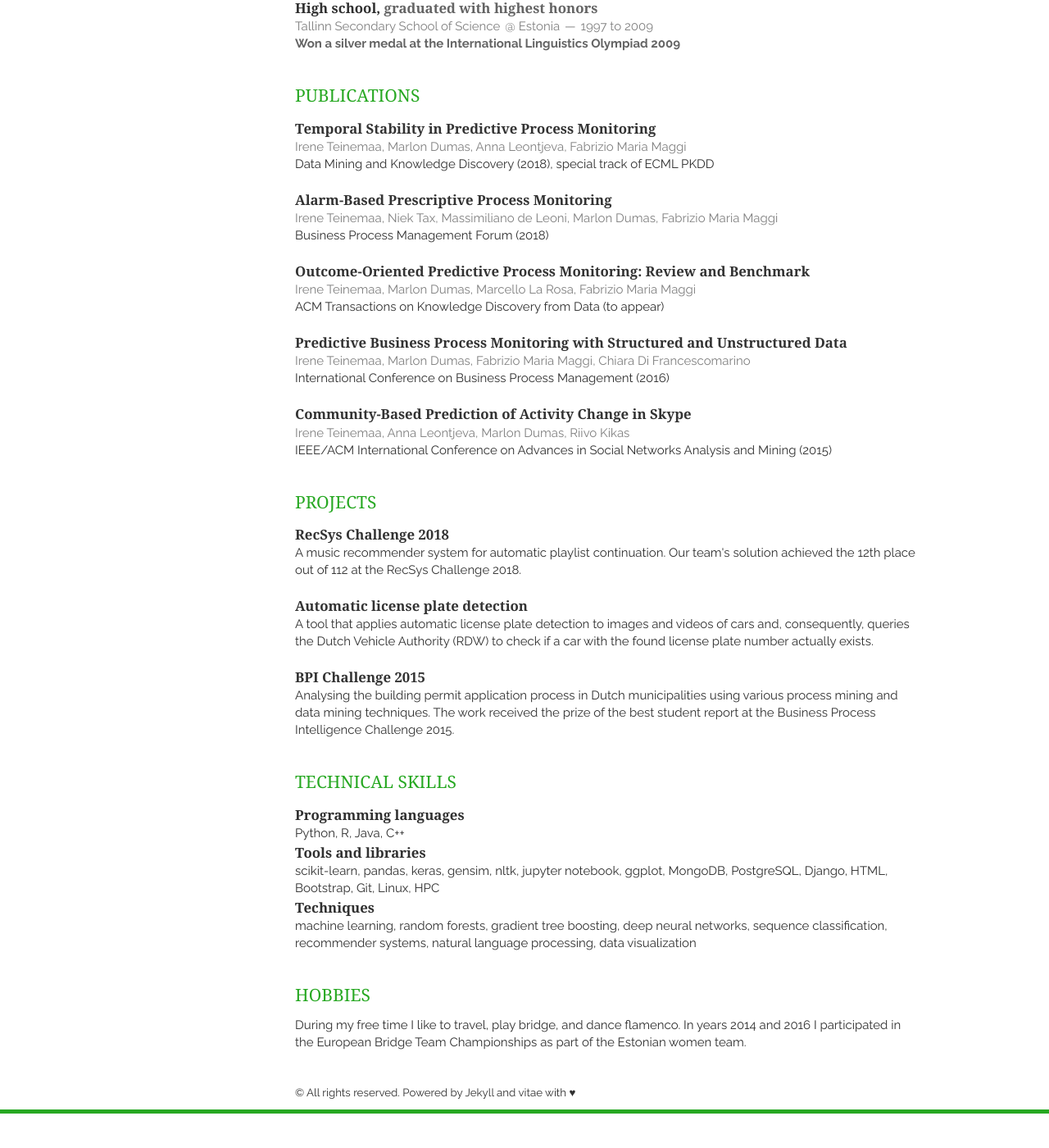
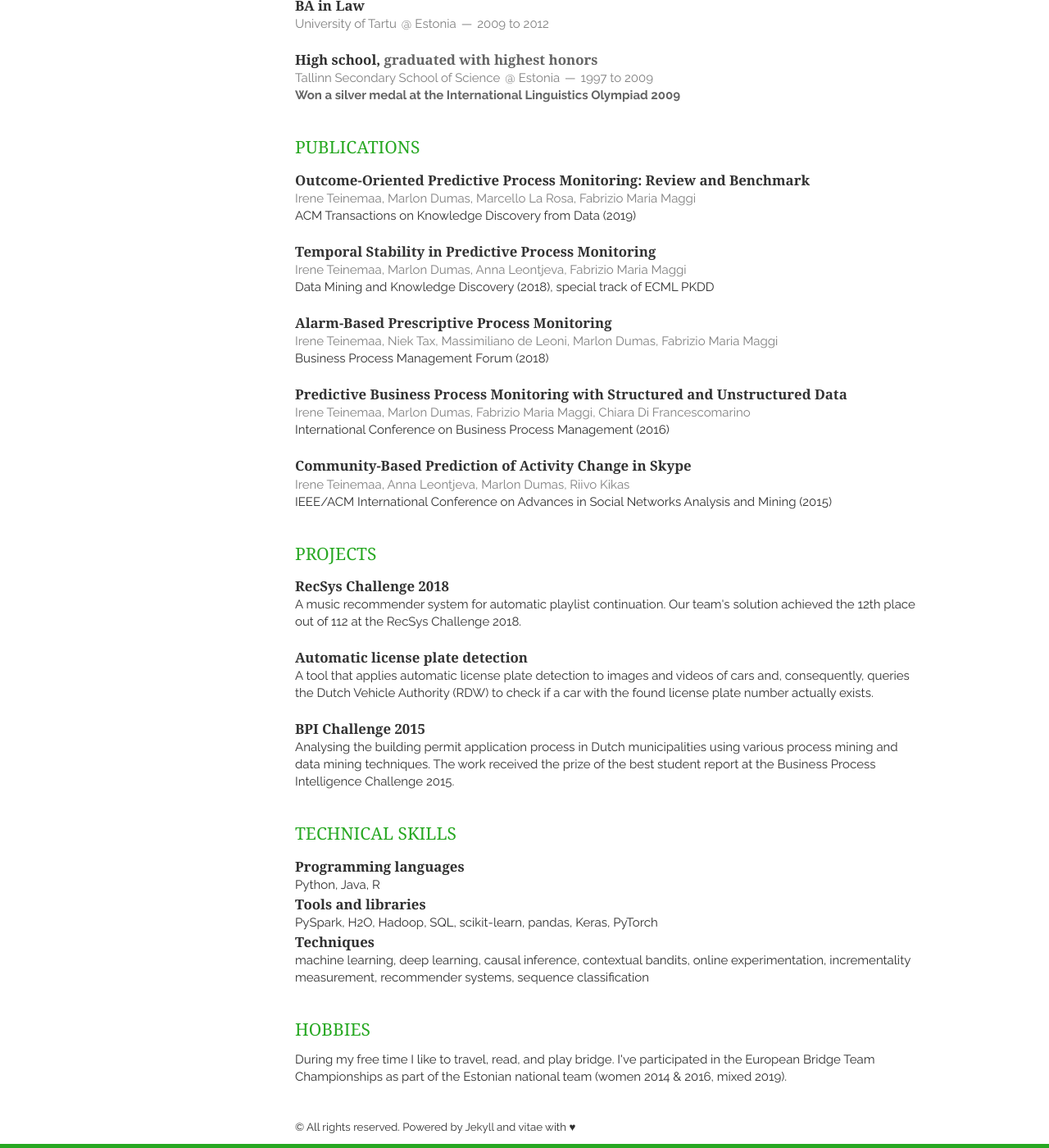
Before and after one commit to irhete/resume, a Jekyll site: the page built from index.html, in a window 1280 px wide and 1400 px high, scrolled down 983 px. Shown: the whole window at 82% size. Built offline with Jekyll 4.4.1, drawn with Linux system fonts in a browser that asks for light colours; nearby versions of some CDN libraries; the list of posts is cut into pages by our own code; a style sheet for code colours, icons or effects is not loaded; before the commit the page ends 2341 px from its top, so only the background shows below that; some of the changed text lies outside the part shown.

Commit message:
Updated resume

```diff
--- a/_includes/employment.html
+++ b/_includes/employment.html
@@ -2,14 +2,16 @@
     <h1>Employment</h1>
     <article>
         <header>
-            <h1>Data Scientist</h1>
+            <h1>Machine Learning Scientist</h1>
             <span><address>Booking.com</address><time>March 2019 to Present</time></span>
         </header>
-
+<p>Measuring the effects of and increasing the impact of marketing interventions using
+machine learning, causal inference, contextual bandits, and online experimentation.
+Teacher of an internal training of Machine Learning for Causal Inference.</p>
     </article>
     <article>
         <header>
-            <h1>Data Analyst</h1>
+            <h1>Data Scientist</h1>
             <span><address>University of Tartu</address><time>January 2018 to October 2018</time></span>
         </header>
         <p>Building forecasting models for a queue management system.</p>
--- a/_includes/interests.html
+++ b/_includes/interests.html
@@ -1,7 +1,7 @@
 <section class="thirteen columns">
     <h1>Hobbies</h1>
     <article>
-<p>During my free time I like to travel, play bridge, and dance flamenco. In years 2014 and 2016 I participated in the European Bridge Team Championships as part of the Estonian women team.</p>
+<p>During my free time I like to travel, read, and play bridge. I've participated in the European Bridge Team Championships as part of the Estonian national team (women 2014 & 2016, mixed 2019).</p>
 <!--        <p>During my free time I like to <div class="inner">travel<img src="{{ site.baseurl }}static/img/travel.jpg" alt=""></div>, <div class="inner">play bridge<img src="{{ site.baseurl }}static/img/travel.jpg" alt=""></div>, and <div class="inner">dance flamenco<img src="{{ site.baseurl }}static/img/flamenco.jpg" alt=""></div>. In years 2014 and 2016 I participated in the European Bridge Team Championships as part of the Estonian women team.</p>
 -->
     </article>
--- a/_includes/publications.html
+++ b/_includes/publications.html
@@ -1,5 +1,12 @@
 <section class="thirteen columns">
     <h1>Publications</h1>
+    <article>
+        <header>
+            <h1><a href=https://arxiv.org/abs/1707.06766>Outcome-Oriented Predictive Process Monitoring: Review and Benchmark</a></h1>
+            <span>Irene Teinemaa, Marlon Dumas, Marcello La Rosa, Fabrizio Maria Maggi</span>
+        </header>
+        <p>ACM Transactions on Knowledge Discovery from Data (2019)</p>
+    </article>
     <article>
         <header>
             <h1>
@@ -22,13 +29,6 @@
     </article>
     <article>
         <header>
-            <h1><a href=https://arxiv.org/abs/1707.06766>Outcome-Oriented Predictive Process Monitoring: Review and Benchmark</a></h1>
-            <span>Irene Teinemaa, Marlon Dumas, Marcello La Rosa, Fabrizio Maria Maggi</span>
-        </header>
-        <p>ACM Transactions on Knowledge Discovery from Data (to appear)</p>
-    </article>
-    <article>
-        <header>
             <h1><a href=https://link.springer.com/chapter/10.1007/978-3-319-45348-4_23>Predictive Business Process Monitoring with Structured and Unstructured Data</a></h1>
             <span>Irene Teinemaa, Marlon Dumas, Fabrizio Maria Maggi, Chiara Di Francescomarino</span>
         </header>
--- a/_includes/skills.html
+++ b/_includes/skills.html
@@ -5,19 +5,19 @@
             <h1>Programming languages</h1>
         </header>
         <p>
-         Python, R, Java, C++
+         Python, Java, R
 
 	<header>
             <h1>Tools and libraries</h1>
         </header>
         <p>
-           scikit-learn, pandas, keras, gensim, nltk, jupyter notebook, ggplot, MongoDB, PostgreSQL, Django, HTML, Bootstrap, Git, Linux, HPC
+           PySpark, H2O, Hadoop, SQL, scikit-learn, pandas, Keras, PyTorch
         <p>
 	<header>
             <h1>Techniques</h1>
         </header>
         <p>
-            machine learning, random forests, gradient tree boosting, deep neural networks, sequence classification, recommender systems, natural language processing, data visualization
+            machine learning, deep learning, causal inference, contextual bandits, online experimentation, incrementality measurement, recommender systems, sequence classification
         <p>
 
 <!--
```
